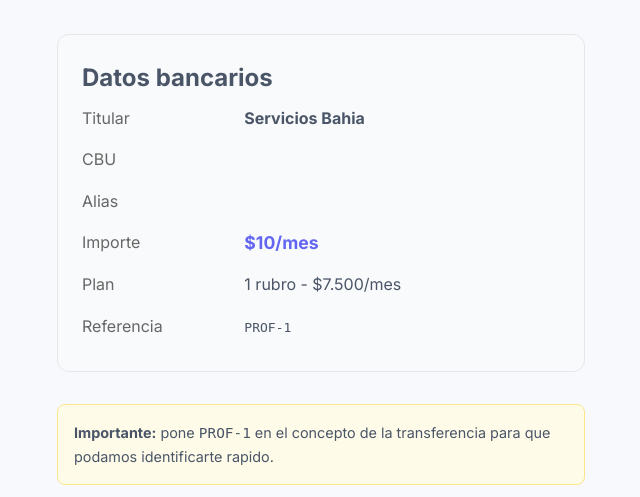
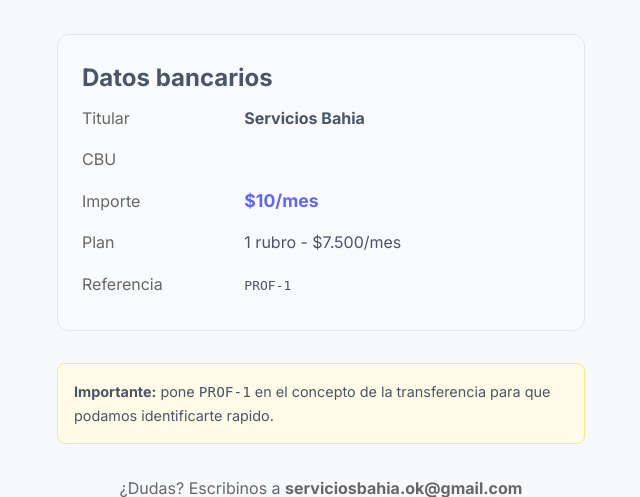
Before and after one commit to LeandroFrattini/serviciosbahia-web, a Django app: page /pago/profesional/1/transferencia/ in a window 1280 px wide. Shown: the part 306-803 px from the top of the page, without its empty margins (319-959 px from the left). Run offline with Django 5.2, Linux system fonts and the light colour scheme; tables that the repository leaves empty hold one stand-in row (values such as "Sample post").

Commit message:
sacar alias de transferencia

```diff
--- a/profesionales/templates/profesionales/pago_transferencia.html
+++ b/profesionales/templates/profesionales/pago_transferencia.html
@@ -13,7 +13,6 @@
     <table style="width:100%;border-collapse:collapse;">
       <tr><td style="padding:.5rem 0;color:#666;">Titular</td><td><strong>{{ titular }}</strong></td></tr>
       <tr><td style="padding:.5rem 0;color:#666;">CBU</td><td><strong>{{ cbu }}</strong></td></tr>
-      <tr><td style="padding:.5rem 0;color:#666;">Alias</td><td><strong>{{ alias }}</strong></td></tr>
       <tr><td style="padding:.5rem 0;color:#666;">Importe</td><td><strong style="color:#6366f1;font-size:1.1rem;">${{ suscripcion.precio_mensual|floatformat:0 }}/mes</strong></td></tr>
       <tr><td style="padding:.5rem 0;color:#666;">Plan</td><td>{{ suscripcion.get_plan_display }}</td></tr>
       <tr><td style="padding:.5rem 0;color:#666;">Referencia</td><td><code>PROF-{{ profesional.pk }}</code></td></tr>
```
